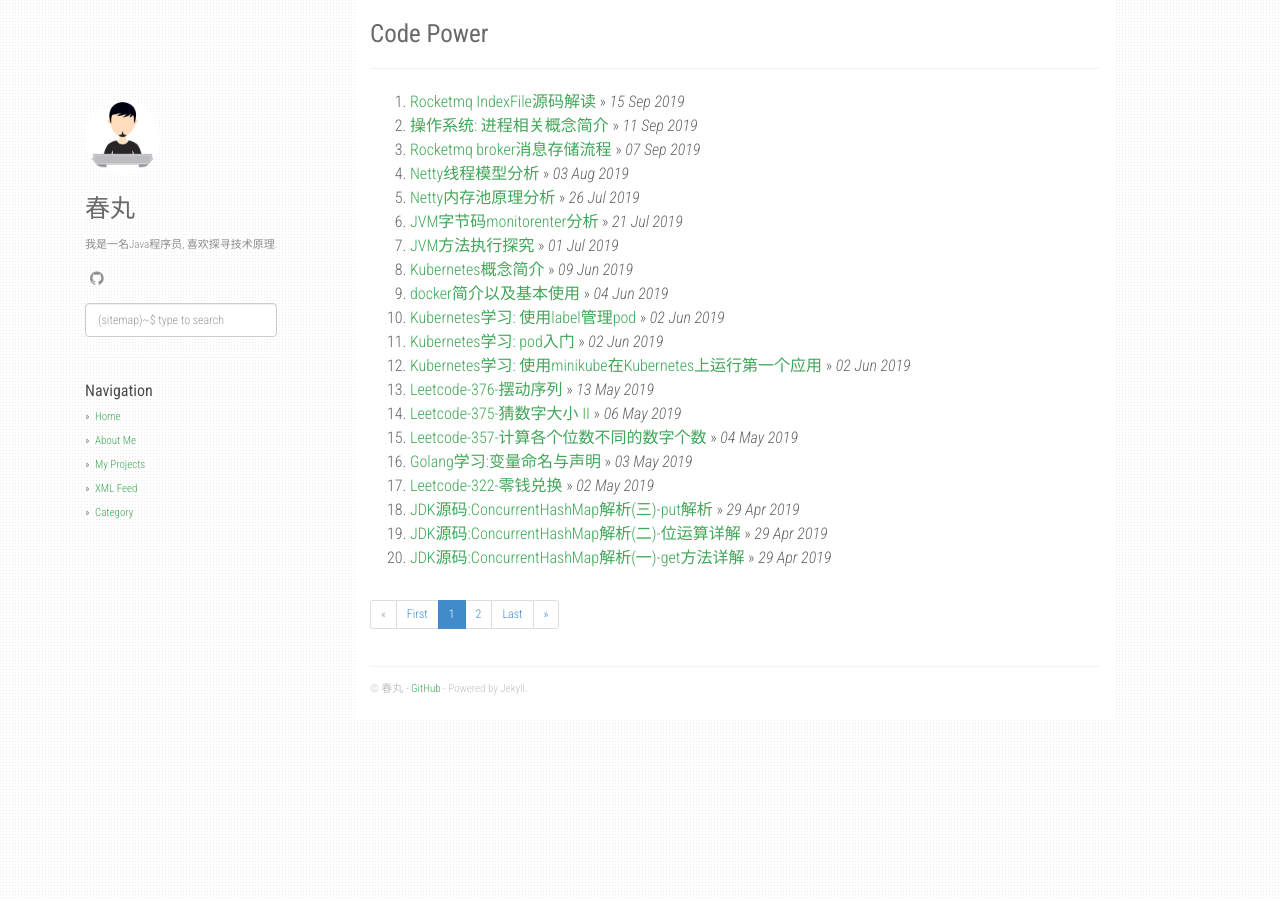
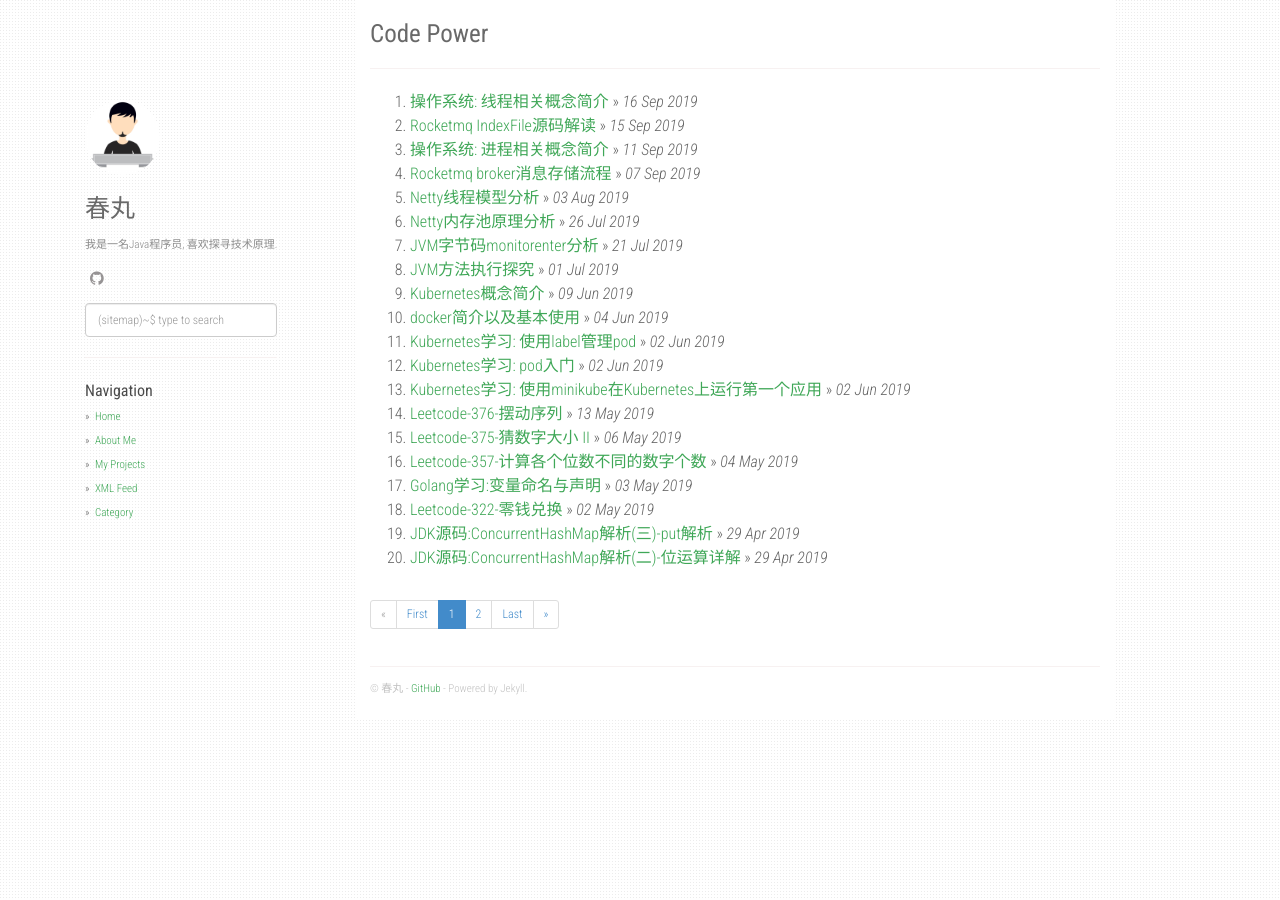
Before and after one commit to hengyoush/hengyoush.github.io, a Jekyll site: the page built from index.html, in a window 1280 px wide. Built offline with Jekyll 4.4.1, drawn with Linux system fonts in a browser that asks for light colours; nearby versions of some CDN libraries; the list of posts is cut into pages by our own code; part of the change alters nothing that is shown.

Commit message:
新增操作系统线程

```diff
--- /dev/null
+++ b/_posts/2019-09-16-operatingsystem-thread.md
@@ -0,0 +1,44 @@
+---
+layout: post
+title:  "操作系统: 线程相关概念简介"
+date:   2019-09-16 20:02:00 +0700
+categories: [os]
+---
+
+## 学习目标
+1. 搞清楚线程是什么以及它的作用, 线程实现的原理.
+
+## 为什么需要线程?
+1. 线程让一个进程内的多个流程的同时运行成为了可能, 而且同一个进程中的线程可以共享进程的地址空间和其中的数据.
+2. 线程比进程更加的轻量, 创建线程的代价比创建进程的代价要小的多.
+
+## 经典线程模型
+进程与线程的区别是什么?
+进程是进行资源分组的手段. 一个进程拥有单独的地址空间, 包括它打开的文件, 子进程都是它的资源.
+而线程则是执行的体现, 每个线程都有自己的PC, 栈和变量寄存器.
+
+每个线程都有自己的栈, 每个线程之间互不影响.
+
+## POSIX下的线程
+POSIX定义了很多关于线程的函数, 这里我们举几个例子.
+- Pthread_create 创建一个新线程, 返回新线程的标识符
+- Pthread_exit 终止一个线程
+- Pthread_join 等待另一个线程退出
+- Pthread_yield 让出cpu给其他线程运行
+
+## 线程的实现
+下面我们讨论一下线程的实现方式, 主要有以下两大类: 1. 在用户空间实现 2. 在内核中实现
+
+### 在用户空间实现线程
+一种方式是在用户空间实现线程. 在内核中仍然认为进程是一个单线程的, 但是在用户空间为每一个进程都分配一个thread table. 由用户空间的
+系统来管理线程的状态(运行或阻塞), 由于在用户空间进行线程的调度管理, 这使得线程的调度十分快几乎没有消耗; 然而缺点也是明显的: 一旦一个线程出现阻塞
+系统调用这时候该实现就无法解决了, 而且对于线程饥饿问题该模型也不好解决, 同时最致命的问题在于该模型的性能伸缩性极差, 当一个计算密集型的程序运行时
+似乎多线程并没起到什么作用.
+
+### 在内核实现线程
+在内核维护线程表, 所有线程的创建销毁都由系统调用实现, 内核的线程表保存着每个线程的寄存器和状态和栈信息.
+使用内核实现线程解决了上面用户线程的一些问题, 比如:如果有线程出现阻塞, 那么调度器只需要去线程表中查看是否有可以运行的线程就可以,
+线程饥饿问题也能解决了, 而且伸缩性也非常高.
+
+### 混合实现
+结合用户线程和内核线程的优点, 在用户空间的多个线程绑定到内核线程的一个线程上.
```
Also changed, not shown: _posts/2019-09-15-rocketmq-indexfile.md (+3 -0 lines).
